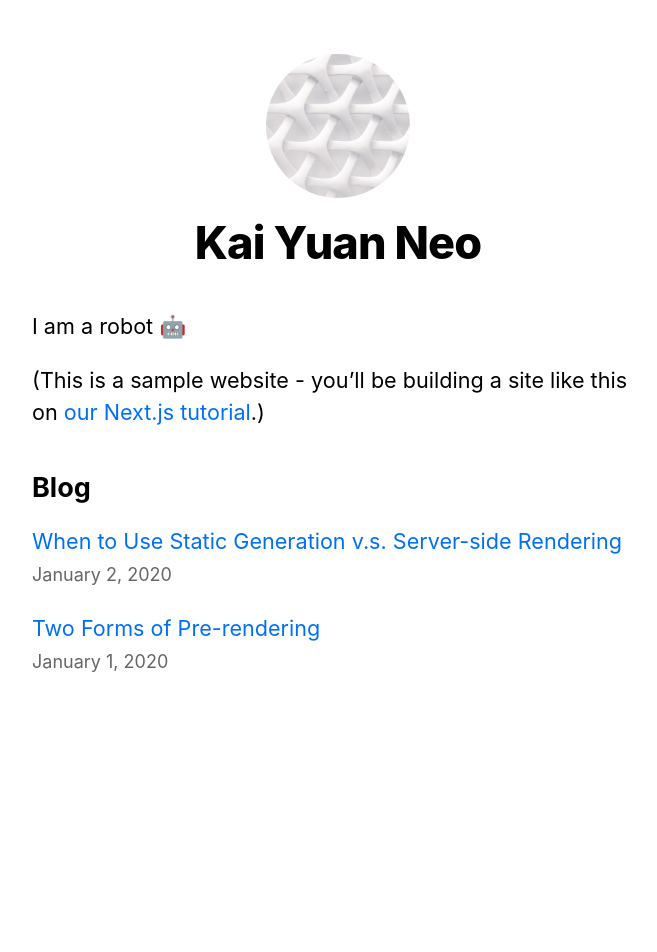
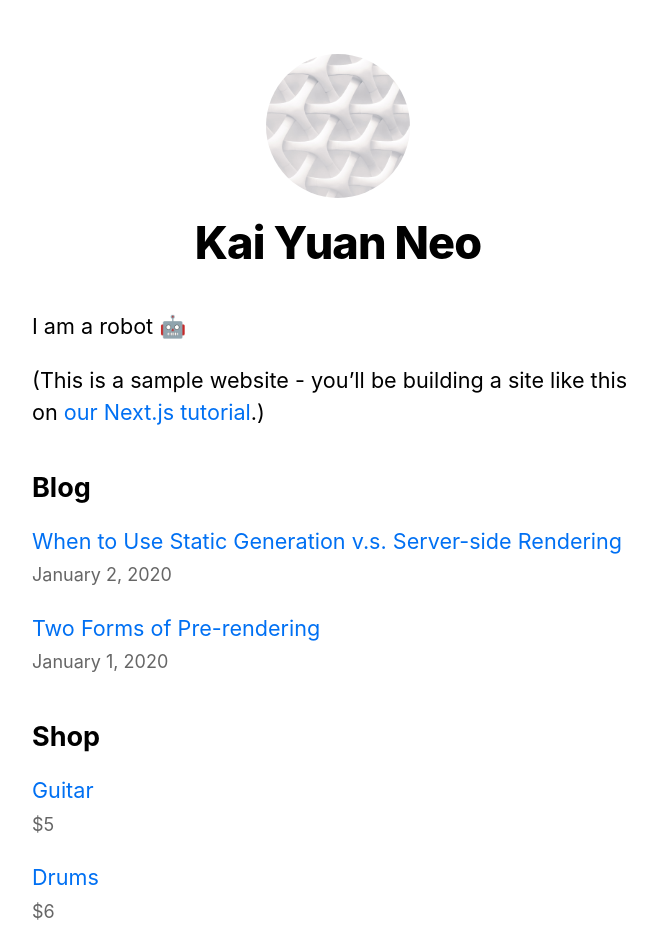
Before and after one commit to rocketacademy/nextjs-blog, a Next.js app: page / in a window 1280 px wide. Shown: the top 952 px of the page, without its empty margins (302-959 px from the left). Before the commit the page ends 800 px from the top, so only its background shows below. Built offline with nearby package versions, Linux system fonts and the light colour scheme.

Commit message:
Update blog app to include a shop

```diff
--- /dev/null
+++ b/lib/products.js
@@ -0,0 +1,84 @@
+import fs from "fs";
+import path from "path";
+import matter from "gray-matter";
+import { remark } from "remark";
+import html from "remark-html";
+
+const productsDirectory = path.join(process.cwd(), "products");
+
+export function getSortedProductsData() {
+  // Get file names under /products
+  const fileNames = fs.readdirSync(productsDirectory);
+  const allProductsData = fileNames.map((fileName) => {
+    // Remove ".md" from file name to get id
+    const id = fileName.replace(/\.md$/, "");
+
+    // Read markdown file as string
+    const fullPath = path.join(productsDirectory, fileName);
+    const fileContents = fs.readFileSync(fullPath, "utf8");
+
+    // Use gray-matter to parse the product metadata section
+    const matterResult = matter(fileContents);
+
+    // Combine the data with the id
+    return {
+      id,
+      ...matterResult.data,
+    };
+  });
+
+  // Sort products by date
+  return allProductsData.sort((a, b) => {
+    if (a.date < b.date) {
+      return 1;
+    } else {
+      return -1;
+    }
+  });
+}
+
+export function getAllProductIds() {
+  const fileNames = fs.readdirSync(productsDirectory);
+
+  // Returns an array that looks like this:
+  // [
+  //   {
+  //     params: {
+  //       id: 'ssg-ssr'
+  //     }
+  //   },
+  //   {
+  //     params: {
+  //       id: 'pre-rendering'
+  //     }
+  //   }
+  // ]
+  return fileNames.map((fileName) => {
+    return {
+      params: {
+        id: fileName.replace(/\.md$/, ""),
+      },
+    };
+  });
+}
+
+export async function getProductData(id) {
+  const fullPath = path.join(productsDirectory, `${id}.md`);
+  const fileContents = fs.readFileSync(fullPath, "utf8");
+
+  // Use gray-matter to parse the product metadata section
+  const matterResult = matter(fileContents);
+
+  // Use remark to convert markdown into HTML string
+  const processedContent = await remark()
+    .use(html)
+    .process(matterResult.content);
+  const contentHtml = processedContent.toString();
+
+  // Combine the data with the id
+  return {
+    id,
+    contentHtml,
+    ...matterResult.data,
+  };
+}
--- a/pages/index.js
+++ b/pages/index.js
@@ -4,17 +4,20 @@ import Layout, { siteTitle } from "../components/layout";
 import Date from "../components/date";
 import utilStyles from "../styles/utils.module.css";
 import { getSortedPostsData } from "../lib/posts";
+import { getSortedProductsData } from "../lib/products";
 
 export async function getStaticProps() {
   const allPostsData = getSortedPostsData();
+  const allProductsData = getSortedProductsData();
   return {
     props: {
       allPostsData,
+      allProductsData,
     },
   };
 }
 
-export default function Home({ allPostsData }) {
+export default function Home({ allPostsData, allProductsData }) {
   return (
     <Layout home>
       <Head>
@@ -42,6 +45,19 @@ export default function Home({ allPostsData }) {
           ))}
         </ul>
       </section>
+
+      <section className={`${utilStyles.headingMd} ${utilStyles.padding1px}`}>
+        <h2 className={utilStyles.headingLg}>Shop</h2>
+        <ul className={utilStyles.list}>
+          {allProductsData.map(({ id, title, price }) => (
+            <li className={utilStyles.listItem} key={id}>
+              <Link href={`/products/${id}`}>{title}</Link>
+              <br />
+              <small className={utilStyles.lightText}>${price}</small>
+            </li>
+          ))}
+        </ul>
+      </section>
     </Layout>
   );
 }
--- /dev/null
+++ b/products/drums.md
@@ -0,0 +1,7 @@
+---
+title: "Drums"
+image: "/images/drums.jpg"
+price: 6
+---
+
+"Sed ut perspiciatis unde omnis iste natus error sit voluptatem accusantium doloremque laudantium, totam rem aperiam, eaque ipsa quae ab illo inventore veritatis et quasi architecto beatae vitae dicta sunt explicabo. Nemo enim ipsam voluptatem quia voluptas sit aspernatur aut odit aut fugit, sed quia consequuntur magni dolores eos qui ratione voluptatem sequi nesciunt. Neque porro quisquam est, qui dolorem ipsum quia dolor sit amet, consectetur, adipisci velit, sed quia non numquam eius modi tempora incidunt ut labore et dolore magnam aliquam quaerat voluptatem. Ut enim ad minima veniam, quis nostrum exercitationem ullam corporis suscipit laboriosam, nisi ut aliquid ex ea commodi consequatur? Quis autem vel eum iure reprehenderit qui in ea voluptate velit esse quam nihil molestiae consequatur, vel illum qui dolorem eum fugiat quo voluptas nulla pariatur?"
--- /dev/null
+++ b/products/guitar.md
@@ -0,0 +1,7 @@
+---
+title: "Guitar"
+image: "/images/guitar.png"
+price: 5
+---
+
+Lorem ipsum dolor sit amet, consectetur adipiscing elit, sed do eiusmod tempor incididunt ut labore et dolore magna aliqua. Ut enim ad minim veniam, quis nostrud exercitation ullamco laboris nisi ut aliquip ex ea commodo consequat. Duis aute irure dolor in reprehenderit in voluptate velit esse cillum dolore eu fugiat nulla pariatur. Excepteur sint occaecat cupidatat non proident, sunt in culpa qui officia deserunt mollit anim id est laborum.
```
Also changed, not shown: pages/products/[id].js (added, +45 -0 lines), public/images/drums.jpg (added), public/images/guitar.png (added).
